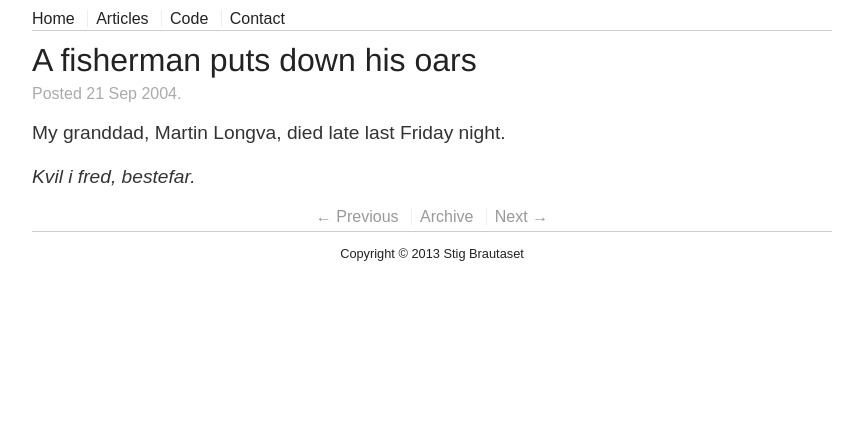
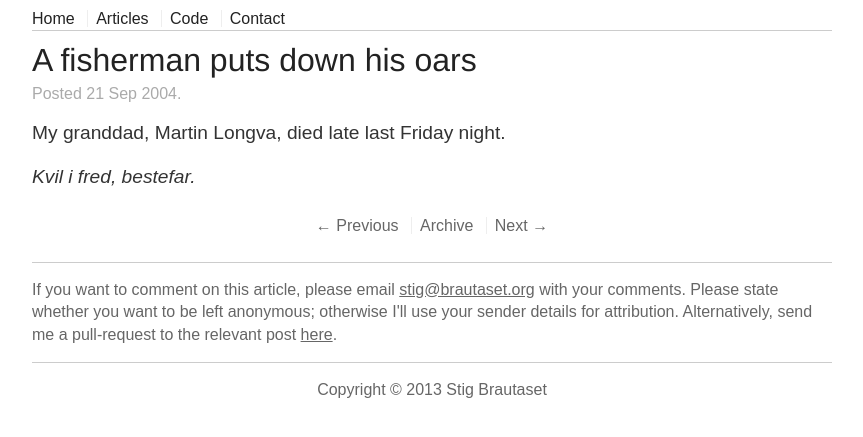
Before and after one commit to stig/www.brautaset.org, a Jekyll site: the page built from _posts/2004-09-21-down-oars.md, in a window 1280 px wide. Shown: the top 437 px of the page, without its empty margins (208-1071 px from the left). Built offline with Jekyll 4.4.1, drawn with Linux system fonts in a browser that asks for light colours.

Commit message:
Add instructions for how to comment

```diff
--- a/_layouts/post.html
+++ b/_layouts/post.html
@@ -24,5 +24,17 @@ layout: default
             <li><a href="{{ page.next.url }}" title="{{ page.next.title }}">Next &rarr;</a></li>
         </ul>
     </nav>
+
+    <div class="colophon">
+
+    <p>If you want to comment on this article, please email <a
+    href="mailto:stig@brautaset.org?subject=Re:%20{{ page.title | urlencode}}"
+    >stig@brautaset.org</a> with your comments. Please state whether you want to be left
+    anonymous; otherwise I'll use your sender details for attribution. Alternatively, send
+    me a pull-request to the relevant post <a
+    href="https://github.com/stig/stig.github.com/tree/master/_posts" >here</a>.</p>
+
+    </div>
+
     {% include copy.html %}
 </footer>
--- a/css/main.css
+++ b/css/main.css
@@ -148,20 +148,20 @@ article {
     font-size: 90%; }
 
 footer {
-  clear: both; }
+  clear: both;
+  color: #666; }
+  footer .colophon {
+    border-top: 1px solid #cccccc;
+    margin: 0.2em 0; }
   footer nav {
-    text-align: center; }
-  footer p {
-    font-size: 0.8em;
+    margin: 1.5em 0;
     text-align: center; }
   footer .copyright {
+    text-align: center;
     border-top: 1px solid #cccccc;
     margin: 0.2em 0; }
-  footer a {
-    color: #999; }
   footer a:hover {
-    text-decoration: none;
-    color: #eeeeee; }
+    text-decoration: none; }
 
 /* ==========================================================================
    Helper classes
```
Also changed, not shown: css/main.scss (+8 -10 lines).
